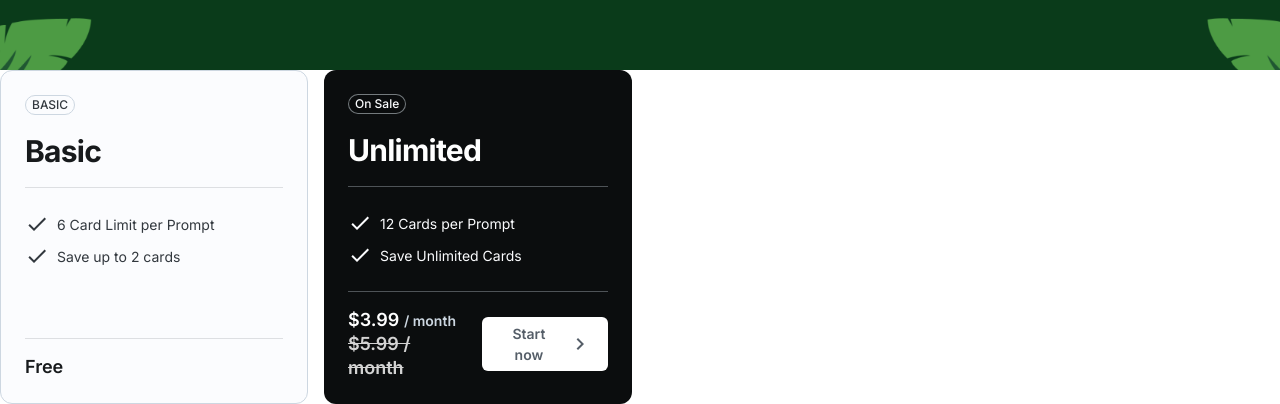
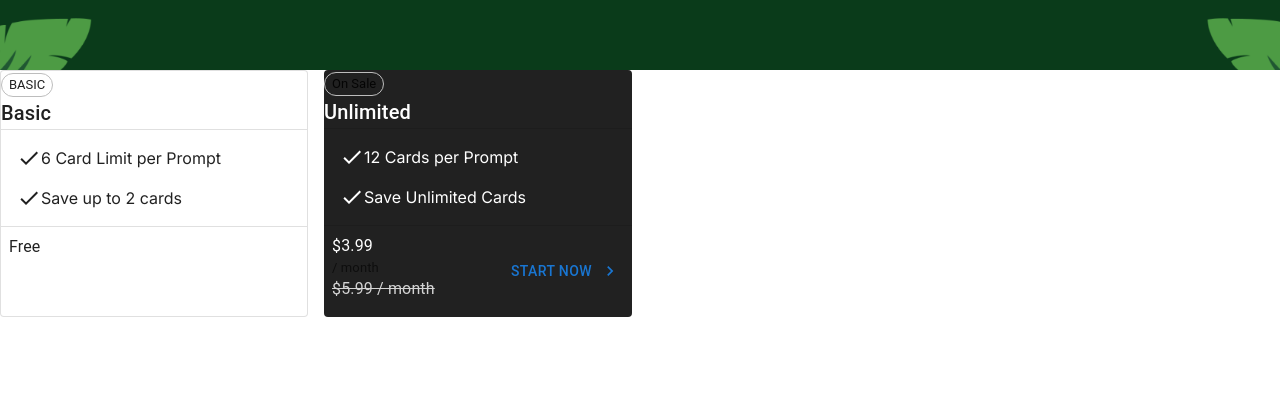
Before and after one commit to ujjwalaa7/AIFlashcards, a Next.js app: page /flashcards in a window 1280 px wide. Shown: the part 810-1214 px from the top of the page. After the commit the page ends 1127 px from the top, so only its background shows below. Built offline with nearby package versions, Linux system fonts and the light colour scheme; no server answers; the database is empty; sample sign-in values are in the browser's storage.

Commit message:
fixes for pricebox and route.js on checkout

```diff
--- a/app/api/checkout_session.js
+++ /dev/null
@@ -1,70 +0,0 @@
-import { NextResponse } from 'next/server'
-import Stripe from 'stripe'
-
-const formatAmountForStripe = (amount, currency) => {
-    return Math.round(amount * 100)
-   }
-
-const stripe = new Stripe(process.env.STRIPE_SECRET_KEY, {
-  apiVersion: '2022-11-15',
-})
-
-export async function POST(req) {
-  try {
-    const params = {
-        mode: 'subscription',
-        payment_method_types: ['card'],
-        line_items: [
-          {
-            price_data: {
-              currency: 'usd',
-              product_data: {
-                name: 'Pro subscription',
-              },
-              unit_amount: formatAmountForStripe(10, 'usd'), // $10.00, // $10.00 in cents
-              recurring: {
-                interval: 'month',
-                interval_count: 1,
-              },
-            },
-            quantity: 1,
-          },
-        ],
-        success_url: `${req.headers.get(
-          'Referer',
-        )}result?session_id={CHECKOUT_SESSION_ID}`,
-        cancel_url: `${req.headers.get(
-          'Referer',
-        )}result?session_id={CHECKOUT_SESSION_ID}`,
-      }
-
-      const checkoutSession = await stripe.checkout.sessions.create(params)
-
-      return NextResponse.json(checkoutSession, {
-        status: 200,
-      })
-  } catch (error) {
-    console.error('Error creating checkout session:', error)
-    return new NextResponse(JSON.stringify({ error: { message: error.message } }), {
-      status: 500,
-    })
-  }
-}
-
-export async function GET(req) {
-    const searchParams = req.nextUrl.searchParams
-    const session_id = searchParams.get('session_id')
-
-    try {
-      if (!session_id) {
-        throw new Error('Session ID is required')
-      }
-
-      const checkoutSession = await stripe.checkout.sessions.retrieve(session_id)
-
-      return NextResponse.json(checkoutSession)
-    } catch (error) {
-      console.error('Error retrieving checkout session:', error)
-      return NextResponse.json({ error: { message: error.message } }, { status: 500 })
-    }
-  }
--- a/app/api/checkout_sessions/route.js
+++ b/app/api/checkout_sessions/route.js
@@ -30,12 +30,8 @@ export async function POST(req) {
             quantity: 1,
           },
         ],
-        success_url: `${req.headers.get(
-          'Referer',
-        )}result?session_id={CHECKOUT_SESSION_ID}`,
-        cancel_url: `${req.headers.get(
-          'Referer',
-        )}result?session_id={CHECKOUT_SESSION_ID}`,
+        success_url: `${req.headers.get('Referer')}?session_id={CHECKOUT_SESSION_ID}`,
+        cancel_url: `${req.headers.get('Referer')}?session_id={CHECKOUT_SESSION_ID}`,
       }
 
       const checkoutSession = await stripe.checkout.sessions.create(params)
--- a/app/components/pricebox.js
+++ b/app/components/pricebox.js
@@ -1,53 +1,45 @@
 'use client';
 
-import * as React from 'react';
-import Box from '@mui/joy/Box';
-import Button from '@mui/joy/Button';
-import Card from '@mui/joy/Card';
-import CardActions from '@mui/joy/CardActions';
-import Chip from '@mui/joy/Chip';
-import Divider from '@mui/joy/Divider';
-import List from '@mui/joy/List';
-import ListItem from '@mui/joy/ListItem';
-import ListItemDecorator from '@mui/joy/ListItemDecorator';
-import Typography from '@mui/joy/Typography';
+import { Box, Button, Divider, Typography, Card, List, CardActions, ListItem, Chip } from '@mui/material';
+import  { ListItemDecorator } from '@mui/joy';
 import Check from '@mui/icons-material/Check';
 import KeyboardArrowRight from '@mui/icons-material/KeyboardArrowRight';
 import getStripe from '../utility/get-stripe';
-// import { getStripe } from '@stripe/stripe-js';
+
 
 export default function PriceBox() {
 
   const handleSubmit = async () => {
+    try {
       const checkoutSession = await fetch('/api/checkout_sessions', {
         method: 'POST',
         headers: { origin: 'http://localhost:3000' },
-    })
-    // console.log("Success?")
-    const checkoutSessionJson = await checkoutSession.json()
+      });
 
-    console.log('Stripe API Key:', process.env.NEXT_PUBLIC_STRIPE_API_KEY)
-    // console.log("got here")
-    const stripe = await getStripe()
+      const checkoutSessionJson = await checkoutSession.json();
 
-    // console.log(stripe)
-    const {error} = await stripe.redirectToCheckout({
-      sessionId: checkoutSessionJson.id,
-    })
-
-    console.log(error)
-    if (error) {
-      // console.log("oh no")
-      console.warn(error.message)
-    }
-    // console.log("oh yea")
+      const stripe = await getStripe();
+        if (!stripe) {
+          console.error("Failed to load Stripe.js");
+          return;
         }
 
-    // Style for the strikethrough list items
+
+      const { error } = await stripe.redirectToCheckout({
+        sessionId: checkoutSessionJson.id,
+      });
+
+      if (error) {
+        console.warn(error.message);
+      }
+    } catch (error) {
+      console.error("Error during checkout:", error);
+    }
+  };
+
   const listItemStyle = {
     textDecoration: 'line-through',
     marginBottom: '8px',
-        // fontSize: '16px',
     color: 'lightgrey',
   };
 
@@ -60,14 +52,11 @@ export default function PriceBox() {
         gap: 2,
       }}
     >
-
       <Card size="lg" variant="outlined">
-        <Chip size="sm" variant="outlined" color="neutral">
-          BASIC
-        </Chip>
-        <Typography level="h2">Basic</Typography>
-        <Divider inset="none" />
-        <List size="sm" sx={{ mx: 'calc(-1 * var(--ListItem-paddingX))' }}>
+        <Chip size="small" variant="outlined" label="BASIC" />
+        <Typography variant="h6">Basic</Typography>
+        <Divider />
+        <List>
           <ListItem>
             <ListItemDecorator>
               <Check />
@@ -81,34 +70,19 @@ export default function PriceBox() {
             Save up to 2 cards
           </ListItem>
         </List>
-        <Divider inset="none" />
+        <Divider />
         <CardActions>
-          <Typography level="title-lg" sx={{ mr: 'auto' }}>
+          <Typography sx={{ mr: 'auto' }}>
             Free
           </Typography>
         </CardActions>
       </Card>
 
-      <Card
-        size="lg"
-        variant="solid"
-        color="neutral"
-        invertedColors
-        sx={{ bgcolor: 'neutral.900' }}
-      >
-        <Chip size="sm" variant="outlined">
-          On Sale
-        </Chip>
-        <Typography level="h2">Unlimited</Typography>
-        <Divider inset="none" />
-        <List
-          size="sm"
-          sx={{
-            // display: 'grid',
-            // gridTemplateColumns: '1fr 1fr',
-            mx: 'calc(-1 * var(--ListItem-paddingX))',
-          }}
-        >
+      <Card size="lg" variant="solid" sx={{ bgcolor: 'grey.900', color: 'white' }}>
+        <Chip size="small" variant="outlined" label="On Sale" />
+        <Typography variant="h6">Unlimited</Typography>
+        <Divider />
+        <List>
           <ListItem>
             <ListItemDecorator>
               <Check />
@@ -121,33 +95,27 @@ export default function PriceBox() {
             </ListItemDecorator>
             Save Unlimited Cards
           </ListItem>
-
-
         </List>
-        <Divider inset="none" />
+        <Divider />
         <CardActions>
-
-          <Typography level="title-lg" sx={{ mr: 'auto' }}>
+          <Typography sx={{ mr: 'auto' }}>
             <Box display="flex" flexDirection="column">
-
               <Box>
                 $3.99{' '}
-
-                <Typography fontSize="sm"textColor="text.tertiary">
+                <Typography fontSize="small" color="textSecondary">
                   / month
                 </Typography>
               </Box>
-
               <Box>
                 <Typography style={listItemStyle}>
                   $5.99 / month
                 </Typography>
               </Box>
             </Box>
-
           </Typography>
-
-          <Button onClick={handleSubmit} endDecorator={<KeyboardArrowRight />}>Start now</Button>
+          <Button onClick={handleSubmit} endIcon={<KeyboardArrowRight />}>
+            Start now
+          </Button>
         </CardActions>
       </Card>
     </Box>
--- a/app/utility/get-stripe.js
+++ b/app/utility/get-stripe.js
@@ -4,9 +4,10 @@ let stripePromise
 
 const getStripe = () => {
   if (!stripePromise) {
-    stripePromise = loadStripe(process.env.NEXT_PUBLIC_STRIPE_API_KEY)
+    stripePromise = loadStripe(process.env.NEXT_PUBLIC_STRIPE_PUBLIC_KEY);
   }
-  return stripePromise
-}
+  return stripePromise;
+};
+
 
 export default getStripe
--- a/package.json
+++ b/package.json
@@ -12,6 +12,7 @@
     "@emotion/react": "^11.13.0",
     "@emotion/styled": "^11.13.0",
     "@mui/icons-material": "^5.16.7",
+    "@mui/joy": "^5.0.0-beta.48",
     "@mui/material": "^5.16.7",
     "@stripe/react-stripe-js": "^2.8.0",
     "@stripe/stripe-js": "^4.3.0",
```
Also changed, not shown: 1 other file (tests, documents, lock files or other folders). Lines whose indentation alone changed are shown as unchanged.
